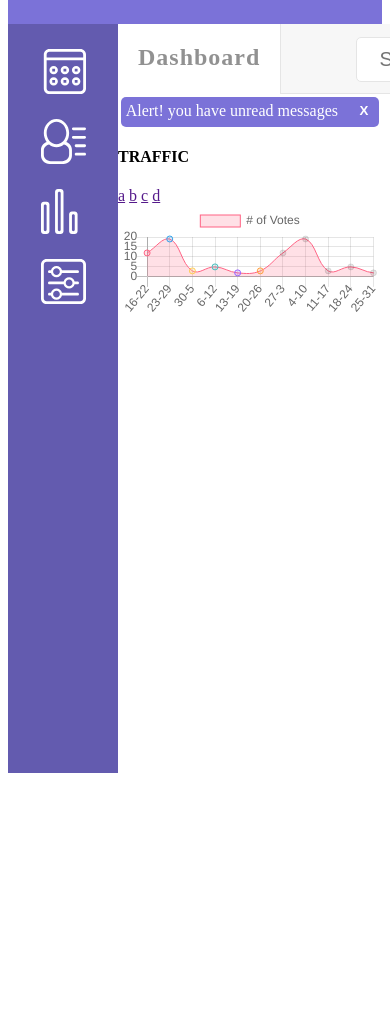
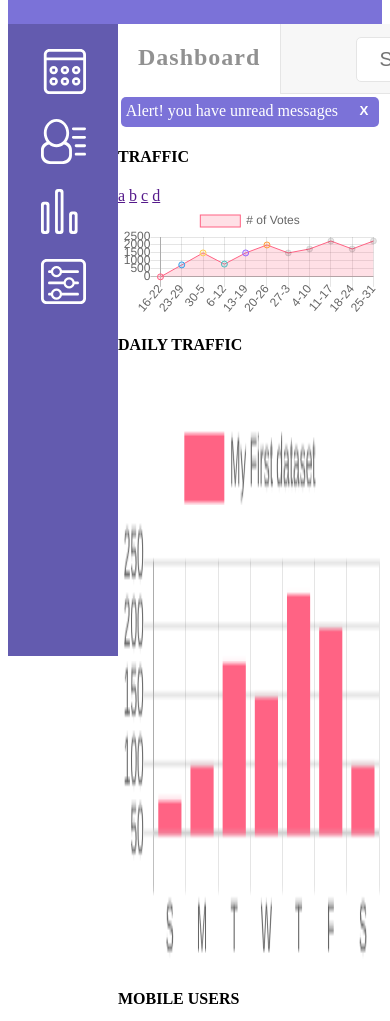
Before and after one commit to K-tan/Web-Dashboard-Project, a plain HTML site: page index.html in a window 390 px wide. Shown: the part 79-1100 px from the top of the page. Before the commit the page ends 860 px from the top, so only its background shows below. Drawn offline with nearby package versions, Linux system fonts and the light colour scheme.

Commit message:
update to index.html

```diff
--- a/app.js
+++ b/app.js
@@ -13,7 +13,8 @@ var myChart = new Chart(ctx, {
         labels: ['16-22', '23-29', '30-5', '6-12', '13-19', '20-26', '27-3', '4-10', '11-17', '18-24', '25-31' ],
         datasets: [{
             label: '# of Votes',
-            data: [12, 19, 3, 5, 2, 3, 12, 19, 3, 5, 2, 3],
+            lineTension: 0,
+            data: [0, 750, 1500, 800, 1500, 2000, 1500, 1750, 2250, 1750, 2250],
             backgroundColor: [
                 'rgba(255, 99, 132, 0.2)',
                 'rgba(54, 162, 235, 0.2)',
@@ -39,6 +40,8 @@ var myChart = new Chart(ctx, {
         scales: {
             yAxes: [{
                 ticks: {
+                  suggestedMin: 50,
+                    suggestedMax: 100,
                     beginAtZero: true
 
                 }
@@ -46,3 +49,43 @@ var myChart = new Chart(ctx, {
         }
     }
 });
+
+var ctx2 = document.getElementById('myBarChart').getContext('2d');
+var myBarchart = new Chart(ctx2, {
+    // The type of chart we want to create
+    type: 'bar',
+
+    // The data for our dataset
+    data: {
+        labels: ['S', 'M', 'T', 'W', 'T', 'F', 'S'],
+        datasets: [{
+            label: 'My First dataset',
+            backgroundColor: 'rgb(255, 99, 132)',
+            borderColor: 'rgb(255, 99, 132)',
+            data: [75, 100, 175, 150, 225, 200, 100]
+        }]
+    },
+
+    // Configuration options go here
+    options: {}
+});
+
+var ctx3 = document.getElementById('myPieChart').getContext('2d');
+var myPieChart = new Chart(ctx3, {
+    // The type of chart we want to create
+    type: 'pie',
+
+    // The data for our dataset
+    data: {
+        labels: ['Phones', 'Tablets', 'Desktop'],
+        datasets: [{
+            label: 'My First dataset',
+            backgroundColor: 'rgb(255, 99, 132)',
+            borderColor: 'rgb(255, 99, 132)',
+            data: [0, 10, 5, 2, 20, 30, 45]
+        }]
+    },
+
+    // Configuration options go here
+    options: {}
+});
--- a/css/grid.css
+++ b/css/grid.css
@@ -1,6 +1,6 @@
 .container {
   max-width: 100%;
-  height: 100vh;
+  height: 100%;
   display: grid;
   grid-template-columns: 110px 1fr;
   grid-template-rows: 95px minmax(200px, 1fr) 100px;
--- a/css/styles.css
+++ b/css/styles.css
@@ -145,3 +145,18 @@ border-radius: 5px;
   width: 100% !important;
   height: 100% !important;
 }
+
+#myBarChart {
+  width: 100% !important;
+  height: 100% !important;
+}
+
+#myPieChart {
+  width: 100% !important;
+  height: 100% !important;
+}
+
+.second-charts {
+  width: 100%;
+  height: 100%;
+}
--- a/index.html
+++ b/index.html
@@ -131,7 +131,15 @@
 					<canvas id="myChart" width="600" height="250"></canvas>
 				</div>
 
+				<div class="second-charts">
+						<h4>DAILY TRAFFIC</h4>
+					<canvas id="myBarChart" width="600" height="250"></canvas>
+				</div>
 
+				<div class="second-charts">
+						<h4>MOBILE USERS</h4>
+					<canvas id="myPieChart" width="600" height="250"></canvas>
+				</div>
 
       </main>
 		</div>
```
